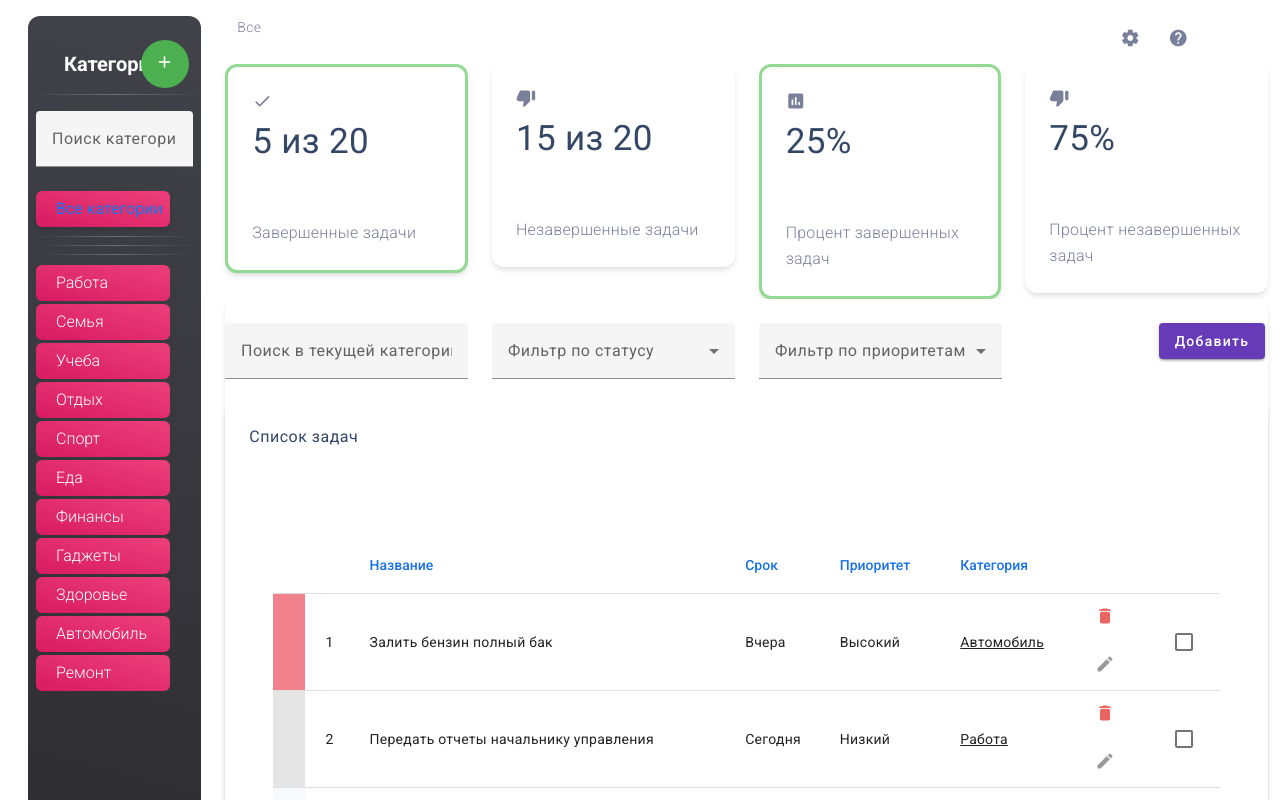
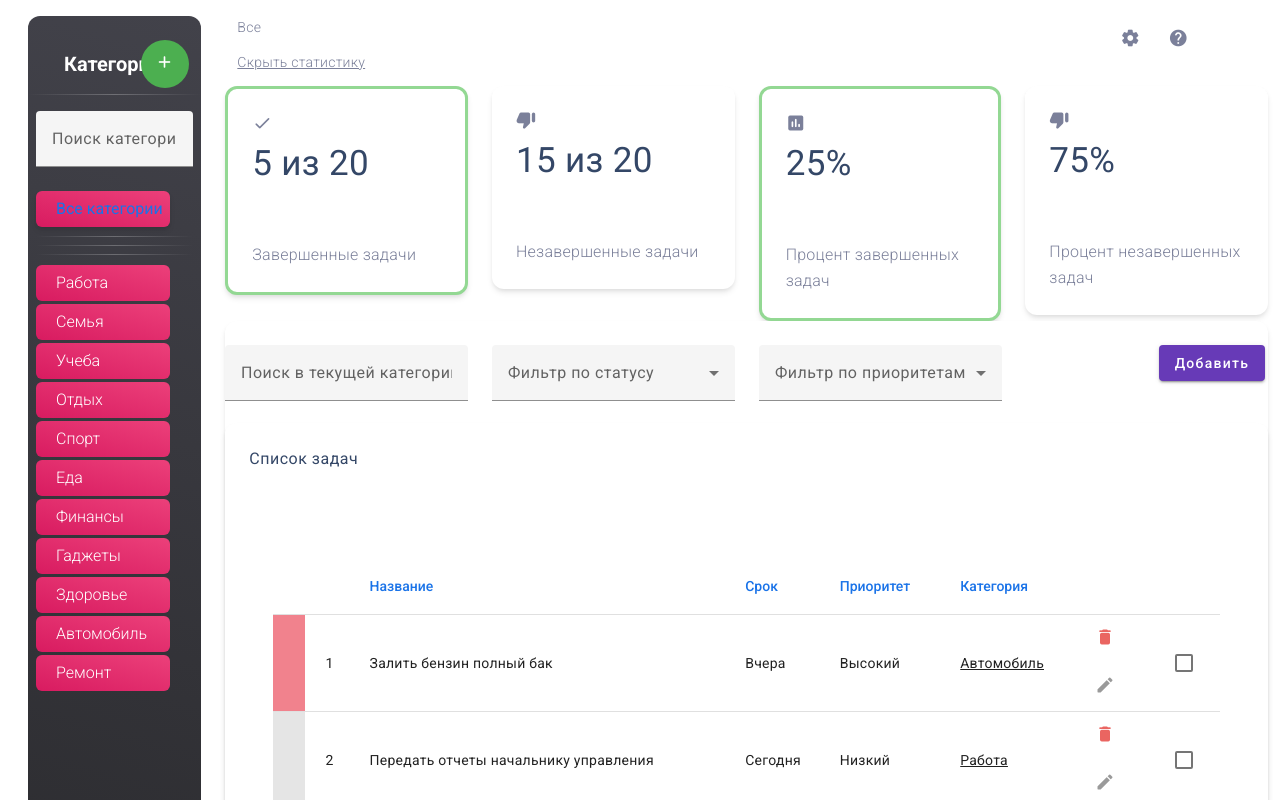
Before and after one commit to sosedvovan/todo, an Angular app: page / in a window 1280 px wide. Shown: the top 800 px of the page. Built offline with nearby package versions, Linux system fonts and the light colour scheme.

Commit message:
Commit #54 (70 оживили ссылку показать/скрыть статистику) + комменты

```diff
--- a/src/app/app.component.html
+++ b/src/app/app.component.html
@@ -37,6 +37,8 @@
       если selectedCategory не пустая передаем title категории, иначе передаем 'Все'-->
           <app-header
             [categoryName]="selectedCategory ? selectedCategory.title: 'Все'"
+            (toggleStat)="toggleStat($event)"
+            [showStat]="showStat"
           ></app-header>
         </div>
 
@@ -51,6 +53,7 @@
             [totalTasksInCategory]="totalTasksCountInCategory"
             [completeTasksInCategory]="completedCountInCategory"
             [uncompleteTasksInCategory]="uncompletedCountInCategory"
+            [showStat]="showStat"
           ></app-stat>
         </div>
 
--- a/src/app/app.component.ts
+++ b/src/app/app.component.ts
@@ -339,6 +339,20 @@ export class AppComponent {
       });
   }
 
+ //////////////////////////////////////////////////
+ //  оживляем ссылку скрыть/показать статистику  //
+ //////////////////////////////////////////////////
+
+  // показать/скрыть статистику
+  // эту переменную отправим в компоненту статистики
+  // она первоначально = true
+  public showStat = true;
+
+  // показать-скрыть статистику
+  //в методе инициализируем переменную showStat
+  public toggleStat(showStat: boolean) {
+    this.showStat = showStat;
+  }
 
 }//конец класса
 
@@ -966,7 +980,7 @@ export class AppComponent {
  */
 
 /**
- *     В Хедере сделали кнопки(пока не оживили)
+ *     (69) В Хедере сделали кнопки(пока не оживили)
  *     1. В header.component.html скопировали строчку из шаблона,
  *        добавив отображение названия категории с пом интерполяции
  *     2. В классе header.component.ts с помощью декоратора @Input
@@ -975,3 +989,137 @@ export class AppComponent {
  *        те если selectedCategory не пустая передаем title категории,
  *        иначе передаем 'Все'
  */
+
+/**
+ *     (70) В Хедере сделали ссылку показать/скрыть статистику
+ *     (те из компоненты хедера будем воздействовать на компоненту
+ *     статистики, передавая данные через смарт компоненту
+ *     ПО ПРИНЦИПУ ЗАМКНУТОГО КОЛЬЦА)
+ *     1. В header.component.html добавим саму ссылку:
+ *           <p class="link navbar-brand" (click)="onToggleStat()" *ngIf="showStat">Скрыть статистику</p>
+ *            <p class="link navbar-brand" (click)="onToggleStat()" *ngIf="!showStat">Показать статистику </p>
+ *     2. А в классе header.component.ts для этой ссылки добавим метод
+ *        onToggleStat() и переменные:
+ *
+ *            @Input()
+ *            private showStat: boolean;  //получаем из смарта
+ *                                        //по принципу замкнутого кольца
+ *            @Output()
+ *            toggleStat = new EventEmitter<boolean>();  //отправляем в смарт
+ *                                                       //по принципу замкнутого кольца
+ *            private onToggleStat() {
+ *            this.toggleStat.emit(!this.showStat); // вкл/выкл статистику
+ *            }
+ *     3.   @Output() получаем в смарте : app.component.html :
+ *               <app-header
+ *                     (toggleStat)="toggleStat($event)"
+ *                     [showStat]="showStat"
+ *               ></app-header>
+ *     4.  В app.component.ts соответственно есть метод toggleStat($event)
+ *         который инициирует поле класса-смарта:
+ *
+ *             // показать-скрыть статистику
+ *             private toggleStat(showStat: boolean) {
+ *             this.showStat = showStat;
+ *             }
+ *
+ *         и соответственно сама иницииризированная переменная:
+ *
+ *             // показать/скрыть статистику
+ *             private showStat = true;
+ *
+ *         эту переменную отправим в компоненту статистики
+ *         она первоначально = true:
+ *         В app.component.html:
+ *             <app-stat [showStat]="showStat"> </app-stat>
+ *
+ *     5.  В компоненте статистики: в stat.component.ts
+ *         примем эту переменную:
+ *             @Input()
+ *             showStat: boolean; // показать или скрыть статистику
+ *         и используем ее в stat.component.html
+ *         обернув там все в такой див:
+ *
+ *            <div *ngIf="showStat">...</div>
+ *
+ *     6. И ЗАМКНУЛИ КРУГ. И ВЕСЬ ПРИКОЛ В ТОМ, ЧТО СМАРТ app.component.html
+ *        раздает [showStat]="showStat" и в хедер и в статистику.
+ *
+ *     7. ДРУГИМИ СЛОВАМИ:
+ *
+ *        -Начинаем круг в app.component.ts
+ *         создавая переменную:
+ *
+ *             private showStat = true;
+ *
+ *        -В app.component.html раздаем:
+ *
+ *         [showStat]="showStat" и в хедер и в статистику
+ *
+ *         и соответственно и там и там принимаем с помощью:
+ *
+ *          @Input()
+ *          showStat: boolean;
+ *
+ *          ТО ЗА ЭТОЙ БУЛЕВОЙ ПЕРЕМЕННОЙ БУДУТ СЛЕДИТЬ ДВЕ КОМПАНЕНТЫ- ХЕДЕР И СТАТ
+ *          И МЕНЯЯ ЭТУ ПЕРЕМЕННУЮ В ХЕДЕРЕ (ЖМАКАЯ ССЫЛКУ), ОНА МЕНЯЕТСЯ И В СТАТ
+ *
+ *          -далее в хедере: header.component.html мы будем менять значение этой переменной
+ *           кликая по ссылке: показать/скрыть статистику:
+ *
+ *               <p class="link navbar-brand" (click)="onToggleStat()" *ngIf="showStat">Скрыть статистику</p>
+ *               <p class="link navbar-brand" (click)="onToggleStat()" *ngIf="!showStat">Показать статистику </p>
+ *
+ *           в header.component.ts соответственно запускается метод  onToggleStat()
+ *           в котором !showStat переменной (передаем false)
+ *
+ *               public onToggleStat() {
+ *               this.toggleStat.emit(!this.showStat); // вкл/выкл статистику
+ *               }
+ *
+ *           и она отправляет false в смарт с помощью
+ *
+ *               @Output()
+ *               toggleStat = new EventEmitter<boolean>();
+ *
+ *           -в смарте app.component.html ловим эту переменную false от хедера:
+ *
+ *                (toggleStat)="toggleStat($event)"
+ *
+ *            и в классе смарта app.component.ts в методе toggleStat($event)
+ *
+ *                public toggleStat(showStat: boolean) {
+ *                this.showStat = showStat;
+ *                }
+ *
+ *             метод принимает false и значение первоначальносозданной переменной
+ *             showStat становится из true в false
+ *
+ *            -и тк за этой переменной следит еще и компонента stat.component.ts
+ *             с помощью
+ *
+ *             @Input()
+ *             showStat: boolean;
+ *
+ *             то отображение всей компаненты зависит от значения этой булевой переменной:
+ *
+ *                 <div *ngIf="showStat"> ...
+ */
+
+
+/**
+ *
+ *     1.2.3.4.5.6.7.
+ */
+
+
+/**
+ *
+ *     1.2.3.4.5.6.7.
+ */
+
+
+/**
+ *
+ *     1.2.3.4.5.6.7.
+ */
--- a/src/app/views/header/header.component.html
+++ b/src/app/views/header/header.component.html
@@ -4,6 +4,9 @@
     <div class="col-10 text-left align-self-top">
 
       <p class="navbar-brand">{{categoryName}}</p>
+
+      <p class="link navbar-brand" (click)="onToggleStat()" *ngIf="showStat">Скрыть статистику</p>
+      <p class="link navbar-brand" (click)="onToggleStat()" *ngIf="!showStat">Показать статистику </p>
 
     </div>
 
--- a/src/app/views/header/header.component.ts
+++ b/src/app/views/header/header.component.ts
@@ -1,4 +1,4 @@
-import {Component, Input, OnInit} from '@angular/core';
+import {Component, EventEmitter, Input, OnInit, Output} from '@angular/core';
 
 @Component({
   selector: 'app-header',
@@ -17,5 +17,20 @@ export class HeaderComponent implements OnInit{
   ngOnInit() {
   }
 
+/////////////////////////////////
+// показать/скрыть статистику  //
+/////////////////////////////////
+
+  @Input()
+  public showStat: boolean;
+
+  @Output()
+  toggleStat = new EventEmitter<boolean>();
+
+  //showStat меняет на !showStat и отправляет в смарт
+  public onToggleStat() {
+    this.toggleStat.emit(!this.showStat); // вкл/выкл статистику
+  }
+
 
 }
--- a/src/app/views/stat/stat.component.html
+++ b/src/app/views/stat/stat.component.html
@@ -1,4 +1,4 @@
-<div>
+<div *ngIf="showStat">
   <div class="row">
 
 <!--компонент-карточку stat-card показываем 4-ре раза подряд-->
--- a/src/app/views/stat/stat.component.ts
+++ b/src/app/views/stat/stat.component.ts
@@ -21,7 +21,8 @@ export class StatComponent {
   @Input()
   uncompleteTasksInCategory: number; // кол-во нерешенных задач в категории
 
-
+  @Input()
+  showStat: boolean; // показать или скрыть статистику
 
 
   // -------------------------------------------------------------------------
```
